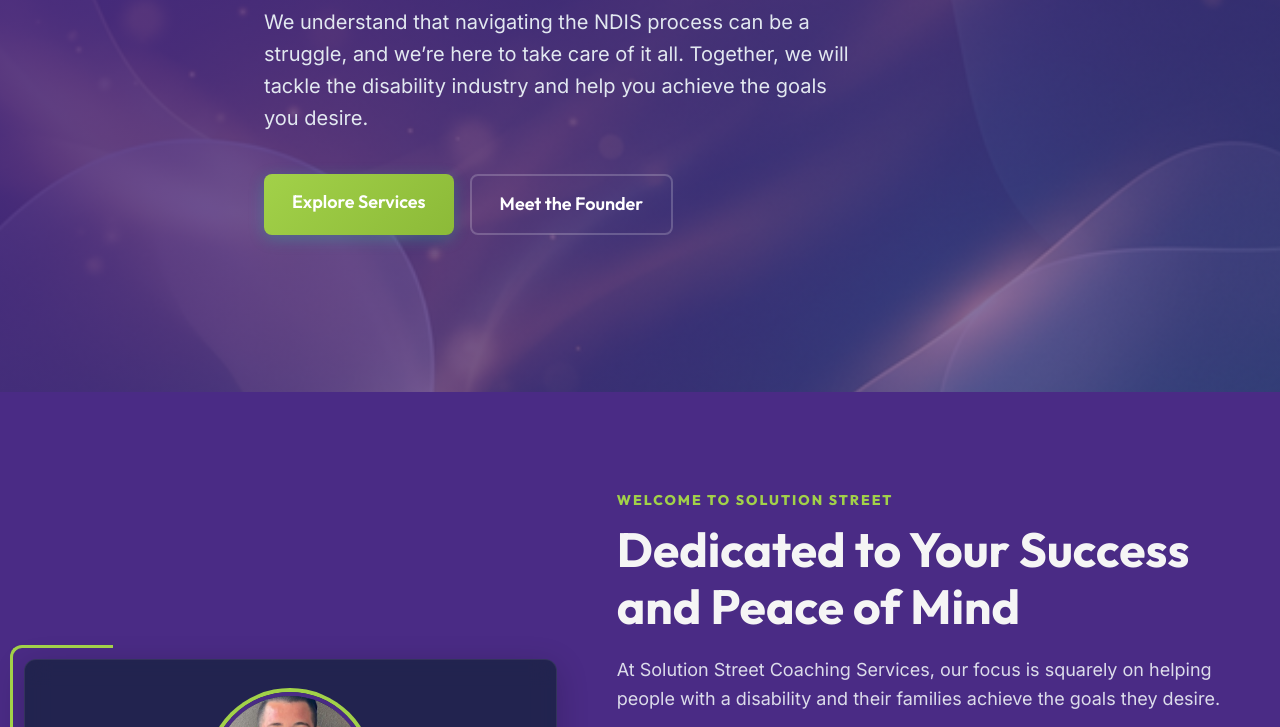
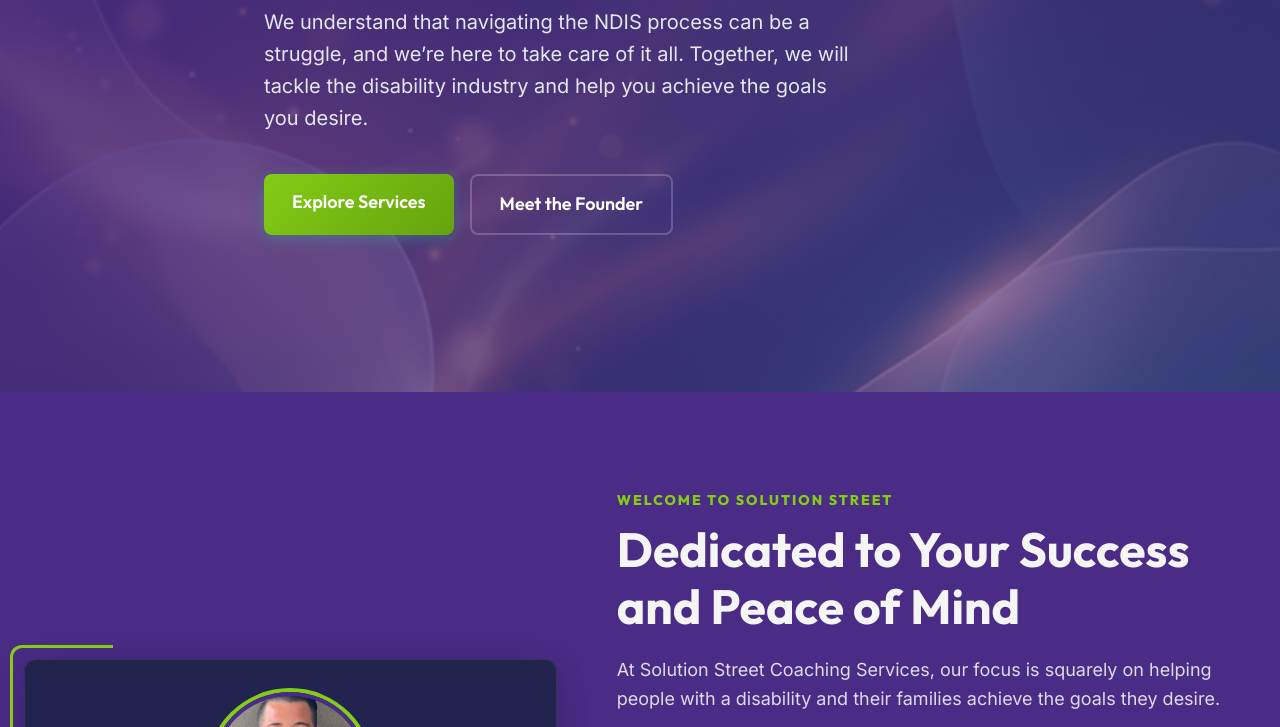
Before and after one commit to sebframpton/Solution-Street-Coaching, a website built with Vite: page index.html in a window 1280 px wide. Shown: the part 408-1135 px from the top of the page. Built offline with nearby package versions, Linux system fonts and the light colour scheme.

Commit message:
Enhance lime green colour for better pop

```diff
--- a/index.css
+++ b/index.css
@@ -4,10 +4,10 @@
   /* Deep purple background */
   --navy-light: #5d3b9e;
   --navy-lighter: #6e4bb8;
-  --teal: #a2d149;
-  /* Lime green from logo */
-  --teal-dark: #8cba38;
-  --teal-glow: rgba(162, 209, 73, 0.4);
+  --teal: #84cc16;
+  /* Brighter lime green */
+  --teal-dark: #65a30d;
+  --teal-glow: rgba(132, 204, 22, 0.4);
   --white: #f5f5f5;
   --pure-white: #ffffff;
   --text-muted: #dcdcea;
@@ -597,7 +597,7 @@ ul {
   left: 0;
   width: 100%;
   height: 100%;
-  background: linear-gradient(135deg, var(--teal) 0%, #8cba38 100%);
+  background: linear-gradient(135deg, var(--teal) 0%, #65a30d 100%);
   z-index: -1;
   opacity: 0.9;
 }
```
